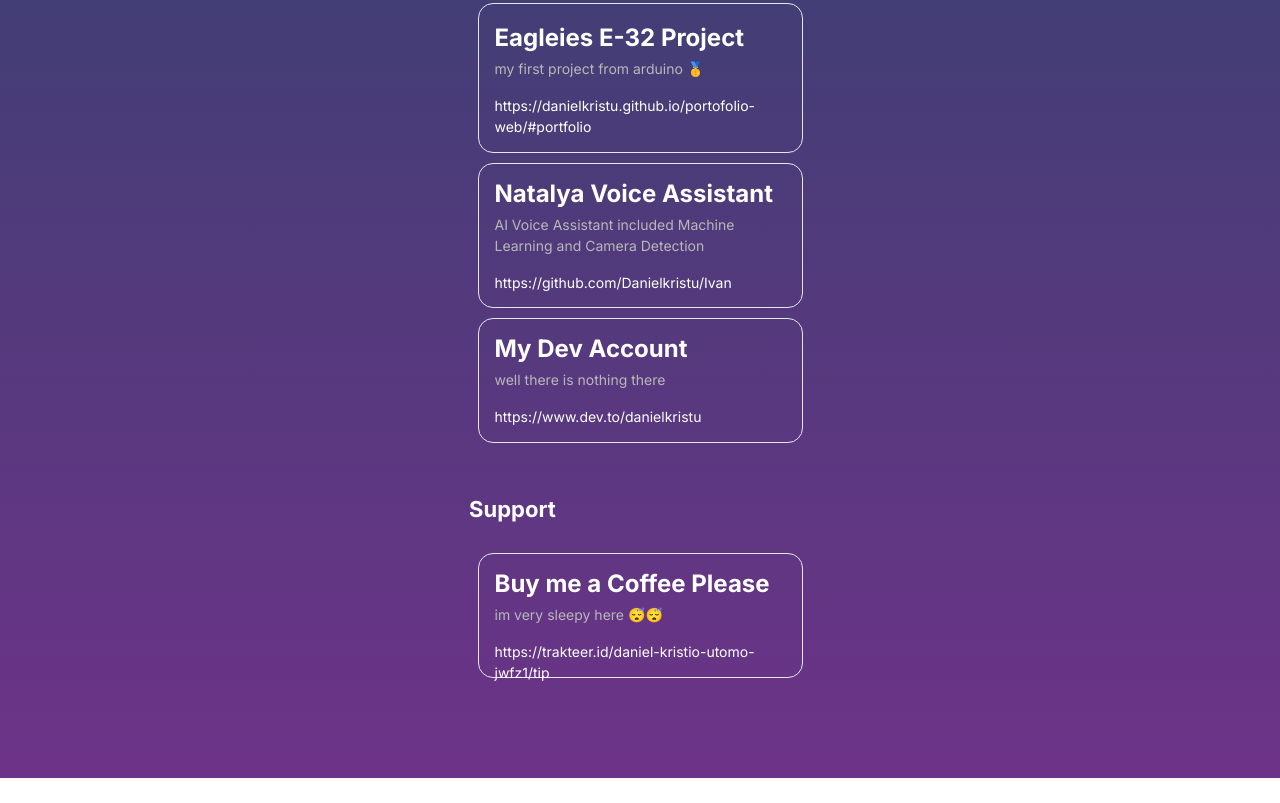
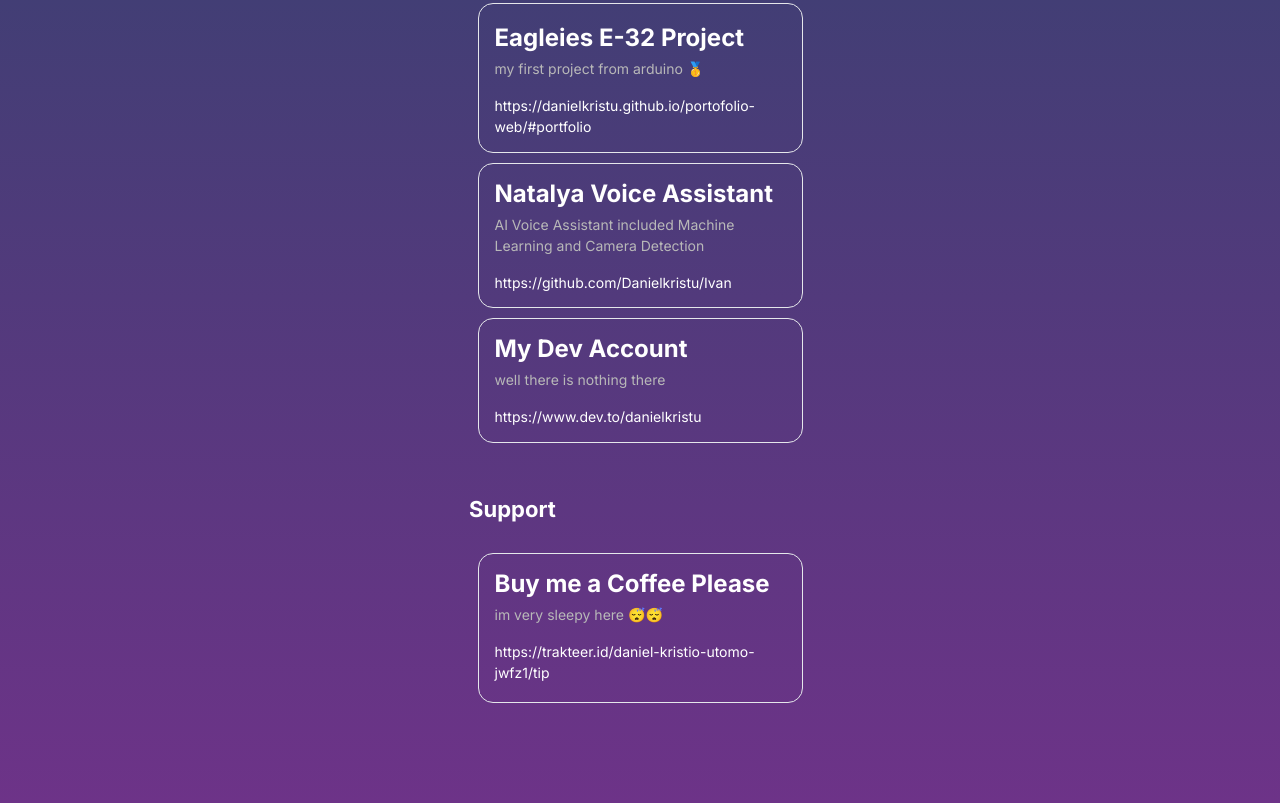
Before and after one commit to Danielkristu/Linksme, a website: page index.html in a window 1280 px wide. Shown: the part 584-1387 px from the top of the page. Before the commit the page ends 1362 px from the top, so only its background shows below. Drawn offline with Linux system fonts and the light colour scheme.

Commit message:
final commit

```diff
--- a/index.html
+++ b/index.html
@@ -186,7 +186,7 @@
 
               </li>
               <li class="text-left flex align-middle justify-center mt-[10px]">
-                <div class="w-[325px] h-[125px] pt-3 px-4 border-[1px] rounded-[15px] ">
+                <div class="w-[325px] h-[150px] pt-3 px-4 border-[1px] rounded-[15px] ">
                     <a href="https://trakteer.id/daniel-kristio-utomo-jwfz1/tip" target="_BLANK" class="font-inter font-bold text-[24px] text-white mt-[15px]  text-left antialiased hover:underline-offset-4">Buy me a Coffee Please</a>
                     <h1 class="font-inter font-regular text-[14px] text-[#B8B8B8] mt-[2px] antialiased max-h-[310px]">im very sleepy here 😴😴</h1>
                     <h1 class="font-inter font-regular text-[14px] text-white antialiased pt-4">https://trakteer.id/daniel-kristio-utomo-jwfz1/tip</h1>
```
Also changed, not shown: dist/output.css.
